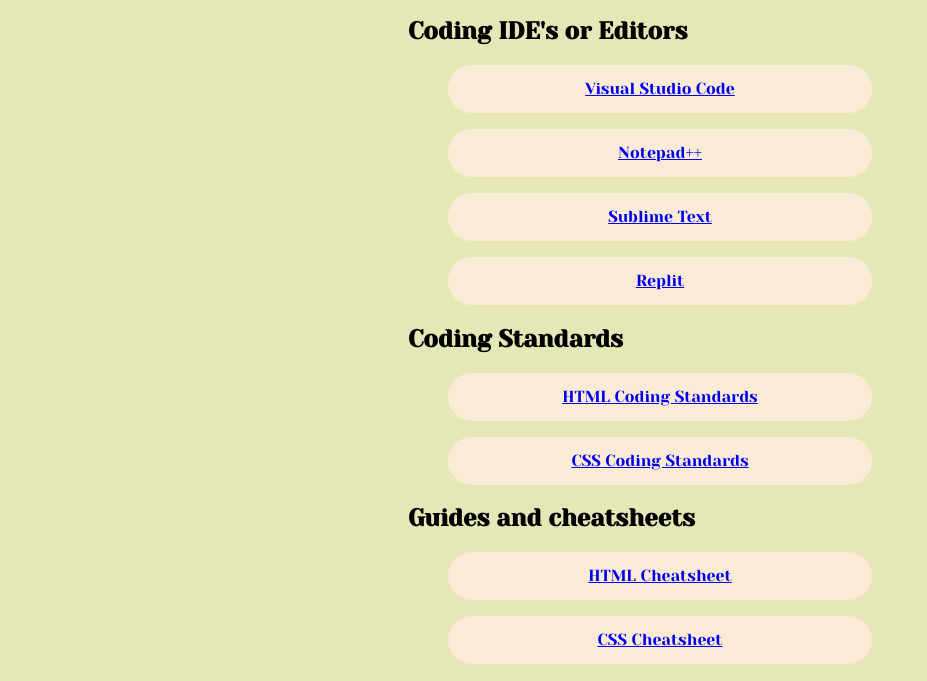
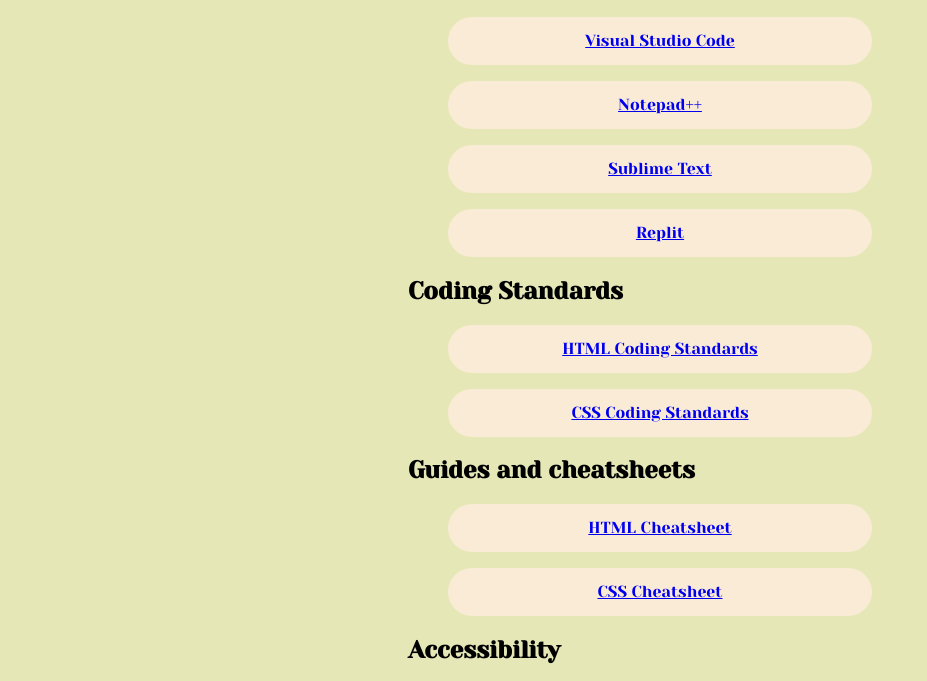
Before and after one commit to sandeepsudhan/jwd-project-1, a plain HTML site: page index.html in a window 1280 px wide. Shown: the part 298-979 px from the top of the page, without its empty margins (0-927 px from the left). Drawn offline with Linux system fonts and the light colour scheme.

Commit message:
Update top-margin for #content

```diff
--- a/style.css
+++ b/style.css
@@ -3,7 +3,7 @@
 }
 
 #content {
-    margin: 5em 25em;
+    margin: 2em 25em;
 }
 
 .night-mode {
```
